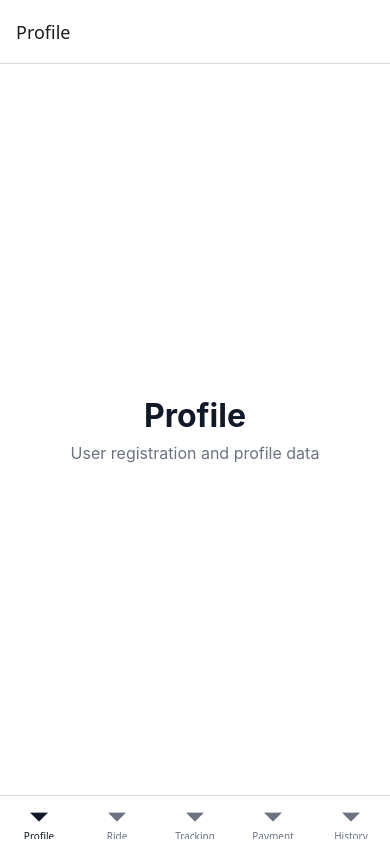
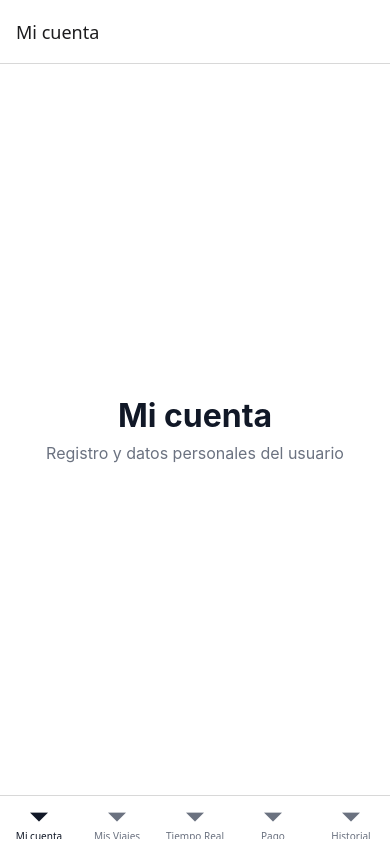
Before and after one commit to Laura-Osorio-Jaramillo/uberclone, a React Native app: screen /Profile in a window 390 px wide. Built offline with nearby package versions, Linux system fonts and the light colour scheme.

Commit message:
corrección de error con las instalaciones

```diff
--- a/package.json
+++ b/package.json
@@ -15,7 +15,8 @@
     "@react-navigation/native": "^7.2.5",
     "react": "19.2.3",
     "react-native": "0.85.3",
-    "react-native-safe-area-context": "^5.5.2"
+    "react-native-safe-area-context": "^5.8.0",
+    "react-native-screens": "^4.25.2"
   },
   "devDependencies": {
     "@babel/core": "^7.25.2",
--- a/src/navigation/AppNavigator.tsx
+++ b/src/navigation/AppNavigator.tsx
@@ -31,27 +31,27 @@ export function AppNavigator() {
             <Tab.Screen
             name="Profile"
             component={ProfileScreen}
-            options={{title: 'Profile'}}
+            options={{title: 'Mi cuenta'}}
             />
         <Tab.Screen
             name="RideRequest"
             component={RideRequestScreen}
-            options={{title: 'Ride'}}
+            options={{title: 'Mis Viajes'}}
             />
         <Tab.Screen
             name="Tracking"
             component={TrackingScreen}
-            options={{title: 'Tracking'}}
+            options={{title: 'Tiempo Real'}}
             />
         <Tab.Screen
             name="Payment"
             component={PaymentScreen}
-            options={{title: 'Payment'}}
+            options={{title: 'Pago'}}
             />
         <Tab.Screen
             name="TripHistory"
             component={TripHistoryScreen}
-            options={{title: 'History'}}
+            options={{title: 'Historial'}}
             />
         </Tab.Navigator>
     </NavigationContainer>
--- a/src/screens/PaymentScreen.tsx
+++ b/src/screens/PaymentScreen.tsx
@@ -4,8 +4,8 @@ import {StyleSheet, Text, View} from 'react-native';
 export function PaymentScreen() {
     return (
     <View style={styles.container}>
-        <Text style={styles.title}>Payment</Text>
-        <Text style={styles.subtitle}>Payment gateway integration screen</Text>
+        <Text style={styles.title}>Medios de Pago</Text>
+        <Text style={styles.subtitle}>Pasarela de pagos de la aplicación</Text>
     </View>
     );
 }
--- a/src/screens/ProfileScreen.tsx
+++ b/src/screens/ProfileScreen.tsx
@@ -4,8 +4,8 @@ import {StyleSheet, Text, View} from 'react-native';
 export function ProfileScreen() {
     return (
         <View style={styles.container}>
-            <Text style={styles.title}>Profile</Text>
-            <Text style={styles.subtitle}>User registration and profile data</Text>
+            <Text style={styles.title}>Mi cuenta</Text>
+            <Text style={styles.subtitle}>Registro y datos personales del usuario</Text>
         </View>
         );
 }
--- a/src/screens/RideRequestScreen.tsx
+++ b/src/screens/RideRequestScreen.tsx
@@ -4,8 +4,8 @@ import {StyleSheet, Text, View} from 'react-native';
 export function RideRequestScreen() {
     return (
         <View style={styles.container}>
-        <Text style={styles.title}>Ride Request</Text>
-        <Text style={styles.subtitle}>Search destination and estimate ride fare</Text>
+        <Text style={styles.title}>Solicitud de Viaje</Text>
+        <Text style={styles.subtitle}>Busca tu destino y calcula la tarifa estimada</Text>
         </View>
     );
 }
--- a/src/screens/TrackingScreen.tsx
+++ b/src/screens/TrackingScreen.tsx
@@ -4,8 +4,8 @@ import {StyleSheet, Text, View} from 'react-native';
 export function TrackingScreen() {
     return (
         <View style={styles.container}>
-        <Text style={styles.title}>Tracking</Text>
-        <Text style={styles.subtitle}>Driver real-time tracking screen</Text>
+        <Text style={styles.title}>Tiempo Real</Text>
+        <Text style={styles.subtitle}>Visualización del conductor </Text>
         </View>
     );
 }
--- a/src/screens/TripHistoryScreen.tsx
+++ b/src/screens/TripHistoryScreen.tsx
@@ -4,8 +4,8 @@ import {StyleSheet, Text, View} from 'react-native';
 export function TripHistoryScreen() {
     return (
         <View style={styles.container}>
-        <Text style={styles.title}>Trip History</Text>
-        <Text style={styles.subtitle}>Completed trips with date and cost</Text>
+        <Text style={styles.title}>Historial de Viajes</Text>
+        <Text style={styles.subtitle}>Detalle de los Viajes</Text>
         </View>
     );
 }
```
Also changed, not shown: 1 other file (tests, documents, lock files or other folders).
